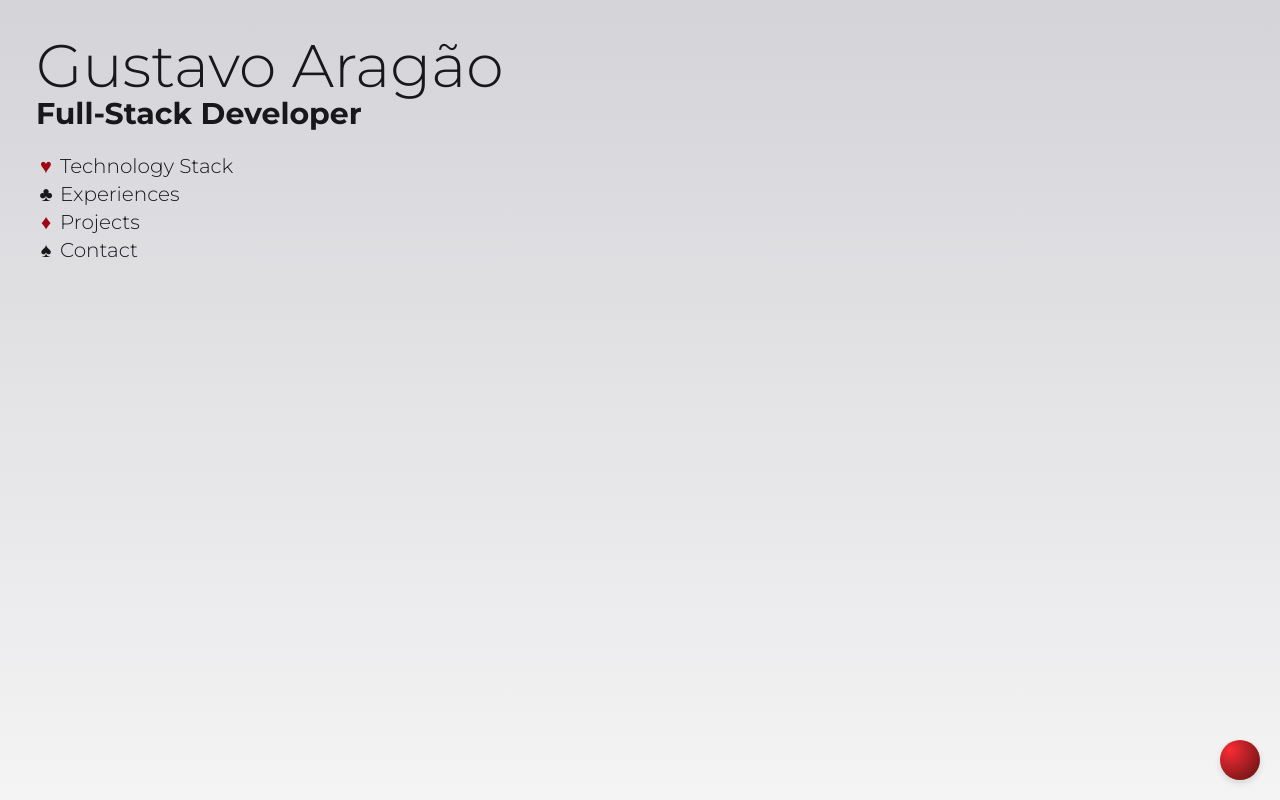
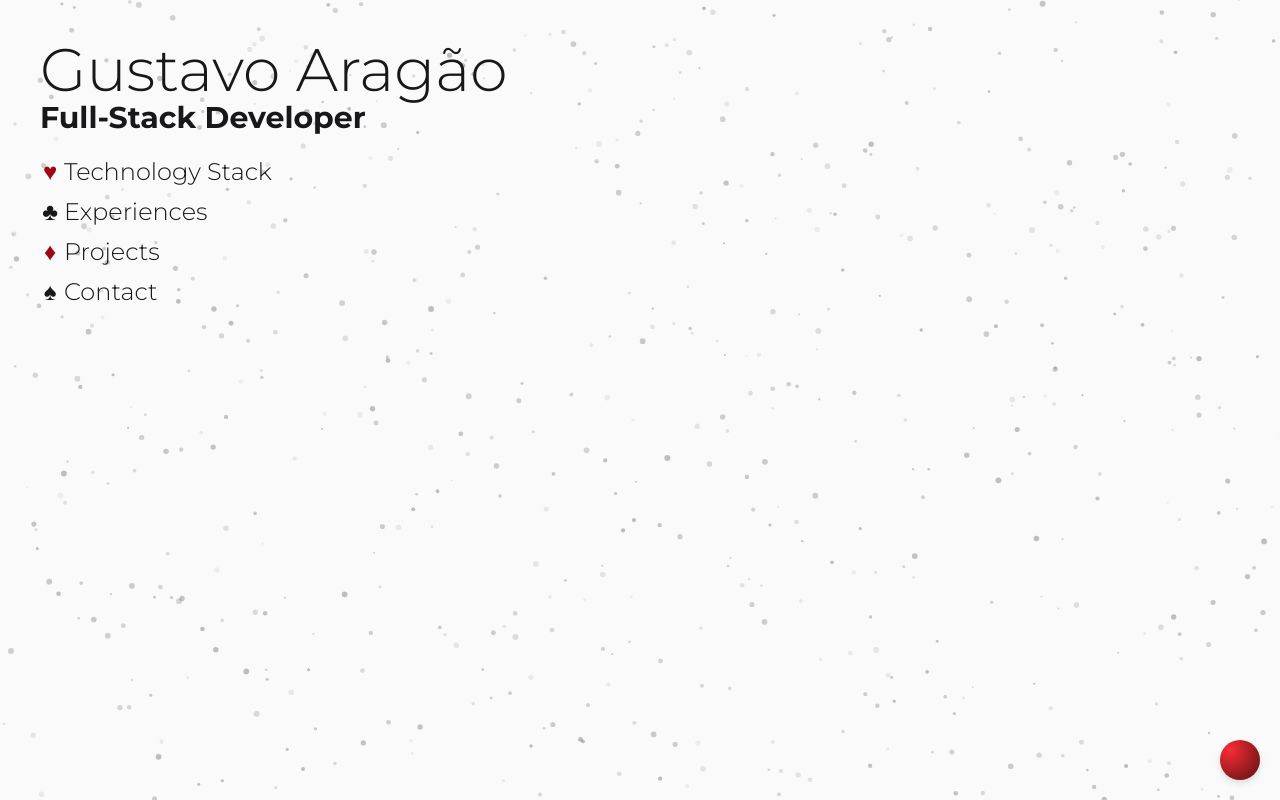
Before and after one commit to KaoreSactra/portifolio, a Next.js app: page /en in a window 1280 px wide. Built offline with nearby package versions, Linux system fonts and the light colour scheme.

Commit message:
background modify and fixes

```diff
--- a/package.json
+++ b/package.json
@@ -9,6 +9,7 @@
     "lint": "next lint"
   },
   "dependencies": {
+    "@tsparticles/slim": "^3.8.1",
     "next": "15.2.1",
     "react": "^19.0.0",
     "react-dom": "^19.0.0"
@@ -16,6 +17,8 @@
   "devDependencies": {
     "@eslint/eslintrc": "^3",
     "@tailwindcss/postcss": "^4",
+    "@tsparticles/engine": "^3.8.1",
+    "@tsparticles/react": "^3.0.0",
     "@types/node": "^20",
     "@types/react": "^19",
     "@types/react-dom": "^19",
@@ -31,6 +34,7 @@
   "packageManager": "pnpm@10.6.2+sha512.47870716bea1572b53df34ad8647b42962bc790ce2bf4562ba0f643237d7302a3d6a8ecef9e4bdfc01d23af1969aa90485d4cebb0b9638fa5ef1daef656f6c1b",
   "pnpm": {
     "onlyBuiltDependencies": [
+      "@tsparticles/engine",
       "sharp"
     ]
   }
--- a/src/app/[locale]/layout.tsx
+++ b/src/app/[locale]/layout.tsx
@@ -7,6 +7,7 @@ import { getMessages } from "next-intl/server"
 import { notFound } from "next/navigation"
 
 import PopButton from "@/components/popbutton/component"
+import Bg from "@/components/bg/component"
 
 export const metadata: Metadata = {
   title: "Dev Full-Stack | Gustavo Aragão",
@@ -31,12 +32,13 @@ export default async function LocaleLayout({
   return (
     <html lang={locale} data-theme="dark">
       <body
-        className="font-display text-xl bg-linear-to-t
-        from-zinc-100 to-zinc-300 text-zinc-900
-          dark:from-zinc-800 dark:to-zinc-950 dark:text-zinc-200
-          transition-all duration-300"
+        className="font-display text-xl
+          bg-zinc-50 dark:bg-zinc-950
+        text-zinc-900  dark:text-zinc-200
+          transition-all duration-300 text-nowrap select-none overflow-hidden"
       >
-        <PopButton />
+        <Bg/>
+        <PopButton/>
         <NextIntlClientProvider messages={messages}>
           {children}
         </NextIntlClientProvider>
--- a/src/app/[locale]/page.tsx
+++ b/src/app/[locale]/page.tsx
@@ -1,36 +1,32 @@
 import { useTranslations } from "next-intl"
+import Li from "@/components/li/component"
 
 export default function Home() {
   const t = useTranslations("Home")
 
   return (
-    <main className="h-dvh w-dvw z-0">
-      <header className="fixed top-9 left-9">
-        <h1 className="font-tittle text-4xl md:text-6xl font-light">
+    <main className="flex landscape:flex-row portrait:flex-col h-dvh w-dvw gap-10 p-10 z-0">
+
+
+      <header>
+        <h1 className="text-4xl md:text-6xl font-light">
           Gustavo Aragão
         </h1>
-        <h2 className="font-tittle text-xl md:text-3xl font-bold">
+        <h2 className="text-xl md:text-3xl font-bold">
           {t("Prof")}
         </h2>
-        <ul className="flex flex-col font-tittle font-light text-xl mt-5 select-none">
-          <li className="hover:text-2xl transition-all duration-300 cursor-pointer flex space-x-1">
-            <span className="w-5 text-center text-red-800">♥</span>
-            <p>{t("Tecno")}</p>
-          </li>
-          <li className="hover:text-2xl transition-all duration-300 cursor-pointer flex space-x-1">
-            <span className="w-5 text-center">♣</span>
-            <p>{t("Exp")}</p>
-          </li>
-          <li className="hover:text-2xl transition-all duration-300 cursor-pointer flex space-x-1">
-            <span className="w-5 text-center text-red-800">♦</span>
-            <p>{t("Proj")}</p>
-          </li>
-          <li className="hover:text-2xl transition-all duration-300 cursor-pointer flex space-x-1">
-            <span className="w-5 text-center">♠</span>
-            <p>{t("Cont")}</p>
-          </li>
+        <ul className="flex flex-col font-light text-2xl mt-5 gap-2">
+          <Li dot="♥" label={t("Tecno")} className="text-red-800"/>
+          <Li dot="♣" label={t("Exp")}/>
+          <Li dot="♦" label={t("Proj")} className="text-red-800"/>
+          <Li dot="♠" label={t("Cont")}/>
         </ul>
       </header>
+      <section className="w-full h-full
+              flex flex-col items-end
+              snap-y overflow-scroll
+              text-3xl md:text-6xl">
+      </section>
     </main>
   )
 }
--- /dev/null
+++ b/src/components/bg/component.tsx
@@ -0,0 +1,60 @@
+"use client"
+
+import { type ISourceOptions } from "@tsparticles/engine"
+import Particles, { initParticlesEngine } from "@tsparticles/react"
+import { loadSlim } from "@tsparticles/slim"
+import { useEffect, useMemo, useState } from "react"
+
+interface LiProps {
+  className?: string
+}
+
+export default function Bg({ className }: LiProps) {
+  const [init, setInit] = useState(false)
+  const [isDark, setIsDark] = useState(false)
+
+  useEffect(() => {
+    initParticlesEngine(async (engine) => {
+      await loadSlim(engine)
+    }).then(() => setInit(true))
+
+    // Função para atualizar o estado baseado no atributo data-theme
+    const updateTheme = () => {
+      setIsDark(document.documentElement.getAttribute("data-theme") === "dark")
+    }
+
+    // Detecta o tema inicial
+    updateTheme()
+
+    // Observa mudanças no atributo data-theme
+    const observer = new MutationObserver(updateTheme)
+    observer.observe(document.documentElement, { attributes: true, attributeFilter: ["data-theme"] })
+
+    return () => observer.disconnect()
+  }, [])
+
+  const options: ISourceOptions = useMemo(
+    () => ({
+      background: { color: "transparent" },
+      particles: {
+        number: { value: 600 },
+        size: { value: { min: 1, max: 3 } },
+        move: {
+          enable: true,
+          speed: 0.2,
+          direction: "none",
+          outModes: { default: "out" },
+        },
+        opacity: { value: { min: 0.05, max: 0.25 } },
+        color: { value: isDark ? "#ffffff" : "#000000" },
+      },
+    }),
+    [isDark]
+  )
+
+  return (
+    <div className={`w-dvw h-dvh fixed top-0 left-0 -z-100 ${className}`}>
+      {init && <Particles id="tsparticles" options={options} className="w-full h-full" />}
+    </div>
+  )
+}
--- /dev/null
+++ b/src/components/li/component.tsx
@@ -0,0 +1,14 @@
+interface LiProps {
+  dot: string,
+  label: string,
+  className?: string
+}
+
+export default function Li({ dot, label, className }: LiProps) {
+  return (
+    <li className="hover:text-3xl transition-all duration-300 cursor-pointer flex space-x-1">
+      <span className={`w-5 text-center ${className}`}>{dot}</span>
+      <p>{label}</p>
+    </li>
+  )
+}
--- a/src/components/popbutton/component.tsx
+++ b/src/components/popbutton/component.tsx
@@ -20,7 +20,7 @@ export default function PopButton() {
                   from-red-500 to-red-900 to-75%
                   transition-all duration-300 text-zinc-200
                   drop-shadow-md`}>
-      <div className={isExpanded ? "hidden" : ""}>
+      <div className={`${isExpanded ? "invisible opacity-0" : "visible opacity-100"} transition-opacity duration-400`}>
         <ToggleLang/>
         <ToggleMode/>
       </div>
--- a/src/components/popbutton/toggleLang/component.tsx
+++ b/src/components/popbutton/toggleLang/component.tsx
@@ -17,8 +17,8 @@ export default function ToggleLang() {
   }
 
   return (
-    <button onClick={handleClick} className="p-2">
-      <HiTranslate className="size-6" />
+    <button onClick={handleClick} className="p-2 cursor-pointer">
+      <HiTranslate className="size-6 drop-shadow-lg"/>
     </button>
   )
 }
--- a/src/components/popbutton/togglemode/component.tsx
+++ b/src/components/popbutton/togglemode/component.tsx
@@ -6,7 +6,6 @@ import { HiMoon } from "react-icons/hi2"
 export default function ToggleMode() {
   const [isDarkMode, setIsDarkMode] = useState(false)
 
-  // Verifica o tema ao carregar a página
   useEffect(() => {
     const theme = localStorage.theme
     const systemPrefers = window.matchMedia(
@@ -22,7 +21,6 @@ export default function ToggleMode() {
     }
   }, [])
 
-  // Troca tema
   const toggleMode = () => {
     if (isDarkMode) {
       localStorage.theme = "light"
@@ -37,8 +35,8 @@ export default function ToggleMode() {
   return (
     <button
       onClick={toggleMode}
-      className="p-2">
-      {isDarkMode ? <HiMoon className="size-6"/> : <HiSun className="size-6"/>}
+      className="p-2 cursor-pointer">
+      {isDarkMode ? <HiMoon className="size-6 drop-shadow-lg"/> : <HiSun className="size-6 drop-shadow-lg"/>}
     </button>
   )
 }
--- /dev/null
+++ b/src/components/section/component.tsx
@@ -0,0 +1,13 @@
+interface LiProps {
+  className?: string
+}
+
+export default function Section({ className }: LiProps) {
+  return (
+    <section className={`w-full h-full
+        flex flex-col items-end
+        snap-y overflow-scroll
+        text-3xl md:text-6xl ${className}`}>
+    </section>
+  )
+}
--- a/src/styles/globals.css
+++ b/src/styles/globals.css
@@ -2,8 +2,7 @@
 @import "./fonts.css";
 
 @theme {
-  --font-display: "Inter", "sans-serif";
-  --font-tittle: "Montserrat", "sans-serif";
+  --font-display: "Montserrat", "sans-serif";
 }
 
 @custom-variant dark (&:where([data-theme=dark], [data-theme=dark] *));
```
Also changed, not shown: 1 other file (tests, documents, lock files or other folders).
